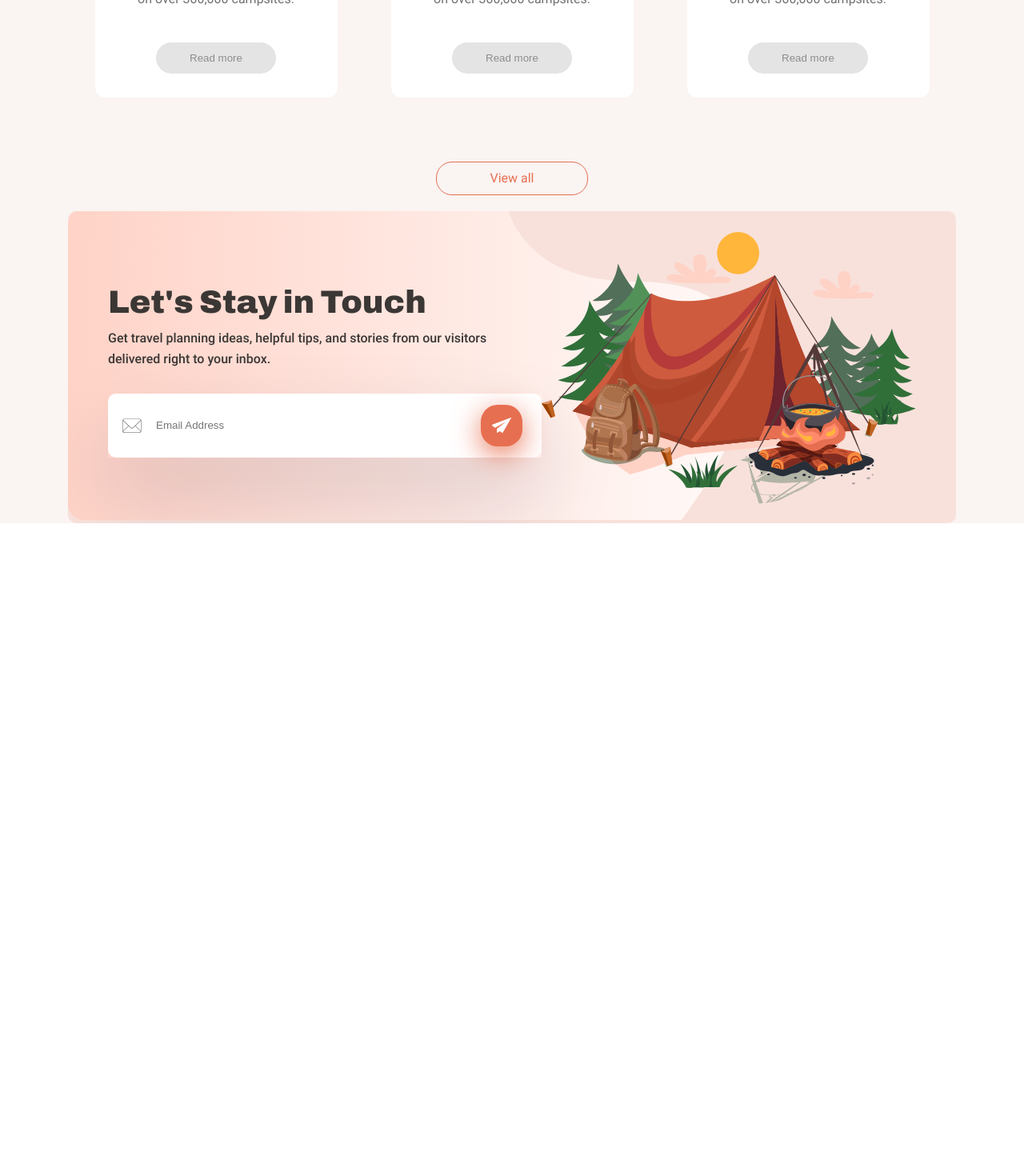
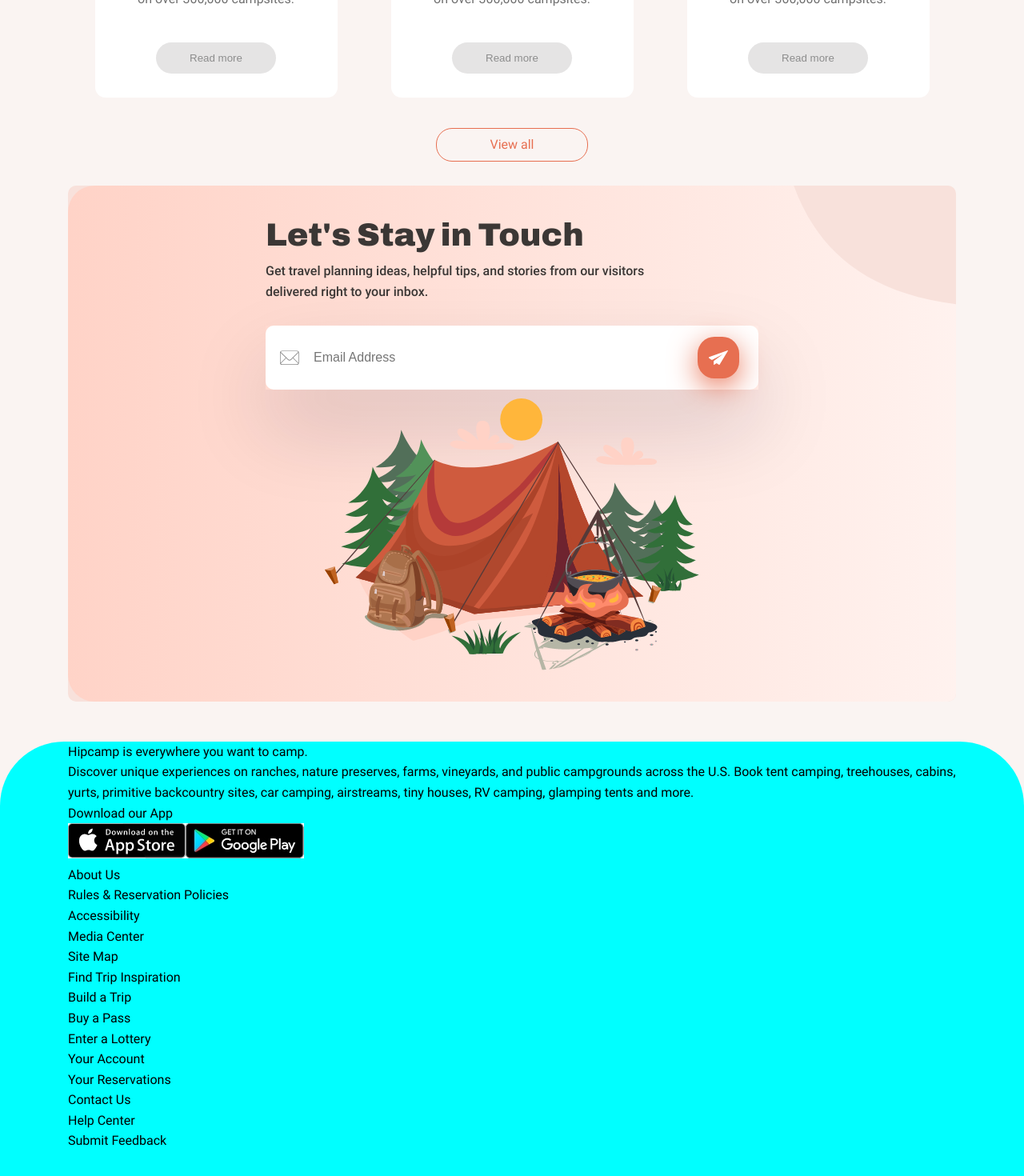
Before and after one commit to mohammad-mahdi-ghalenovi/Camping-Website-with-ReactJs, a React (Vite) app: page / in a window 1280 px wide. Shown: the part 3342-4812 px from the top of the page at 80% size. Before the commit the page ends 3996 px from the top, so only its background shows below. Built offline with nearby package versions, Linux system fonts and the light colour scheme.

Commit message:
footer htmls added

```diff
--- a/src/App.jsx
+++ b/src/App.jsx
@@ -5,7 +5,7 @@ import Header from './Components/Header/Header'
 import Services from './Components/Service/Services';
 import Destinations from './Components/Destination/Destinations';
 import Banner from "./Components/Banner/Banner"
-
+import Footer from "./Components/Footer/Footer"
 
 function App() {
   return (
@@ -14,6 +14,7 @@ function App() {
         <Services />
         <Destinations />
         <Banner />
+        <Footer />
     </div>
   )
 }
--- a/src/Components/Banner/banner.css
+++ b/src/Components/Banner/banner.css
@@ -2,13 +2,15 @@
 .banner {
     position: relative;
     display: flex;
-    justify-content: space-between;
+    justify-content: center;
     align-items: center;
     padding: 3rem 5rem;
     max-width: 151.8rem;
-    height: 39rem;
+    height: auto;
     background-color: #F8E1DB;
     border-radius: 1rem;
+    margin-top: 10rem;
+    flex-wrap: wrap;
     overflow: hidden;
 }
 
@@ -47,6 +49,7 @@
     border-radius: 1rem;
     border: none;
     padding: 0 6rem;
+    font-size: 16px;
 }
 
 .banner-left-content__input-container input:focus {
@@ -86,7 +89,13 @@
 
 .banner__blub {
     position: absolute;
+    height: 100%;
+    width: 100%;
     left: 0;
     overflow: hidden;
     z-index: 1;
 }
+
+.banner__blub img {
+    height: 100%;
+}
--- a/src/Components/Destination/Destinations.css
+++ b/src/Components/Destination/Destinations.css
@@ -32,6 +32,8 @@
 }
 
 .destinations__link {
+    position: absolute;
+    bottom: -7rem;
     margin-top: 7rem;
     width:19rem;
     height: 4.2rem;
--- /dev/null
+++ b/src/Components/Footer/Footer.jsx
@@ -0,0 +1,46 @@
+import "./footer.css"
+
+function Footer() {
+  return (
+    <div>
+            <footer className="footer">
+                  <div className="container">
+                        <div className="footer__left-content">
+                                  <h2 className="left-content__title">Hipcamp is everywhere you want to camp.</h2>
+                                  <p className="left-content__title">Discover unique experiences on ranches, nature preserves, farms, vineyards, and public campgrounds across the U.S. Book tent camping, treehouses, cabins, yurts, primitive backcountry sites, car camping, airstreams, tiny houses, RV camping, glamping tents and more.</p>
+                                  <div className="left-content__apps">
+                                        <h2 className="apps__title">Download our App</h2>
+                                        <img src="./public/imgs/images/app-store-apple.jpg" alt="apple store" className="apps__item" />
+                                        <img src="./public/imgs/images/google-play.jpg" alt="google play" className="apps__item" />
+                                  </div>
+                        </div>
+                        <div className="footer__right-content">
+                              <ul className="right-content__list">
+                                  <li>About Us</li>
+                                  <li>Rules & Reservation Policies</li>
+                                  <li>Accessibility</li>
+                                  <li>Media Center</li>
+                                  <li>Site Map</li>
+                              </ul>
+                              <ul className="right-content__list">
+                                  <li>Find Trip Inspiration</li>
+                                  <li>Build a Trip</li>
+                                  <li>Buy a Pass</li>
+                                  <li>Enter a Lottery</li>
+                              </ul>
+                              <ul className="right-content__list">
+                                  <li>Your Account</li>
+                                  <li>Your Reservations</li>
+                                  <li>Contact Us</li>
+                                  <li>Help Center</li>
+                                  <li>Submit Feedback</li>
+                              </ul>
+                        </div>
+                  </div>
+            </footer>
+    </div>
+  )
+}
+
+
+export default Footer;
--- /dev/null
+++ b/src/Components/Footer/footer.css
@@ -0,0 +1,10 @@
+footer.footer {
+    position: relative;
+    bottom: 0;
+    width: 100%;
+    height: 57rem;
+    background: aqua;
+    border-top-right-radius:  80px;
+    border-top-left-radius:  80px;
+    margin-top: 5rem;
+}
--- a/src/styles/container.css
+++ b/src/styles/container.css
@@ -28,6 +28,11 @@ container
     .container {
         width: 96rem;
     }
+
+    .banner {
+        flex-wrap: nowrap;
+        justify-content: space-between;
+    }
 }
 
 @media (min-width: 1200px) {
```
